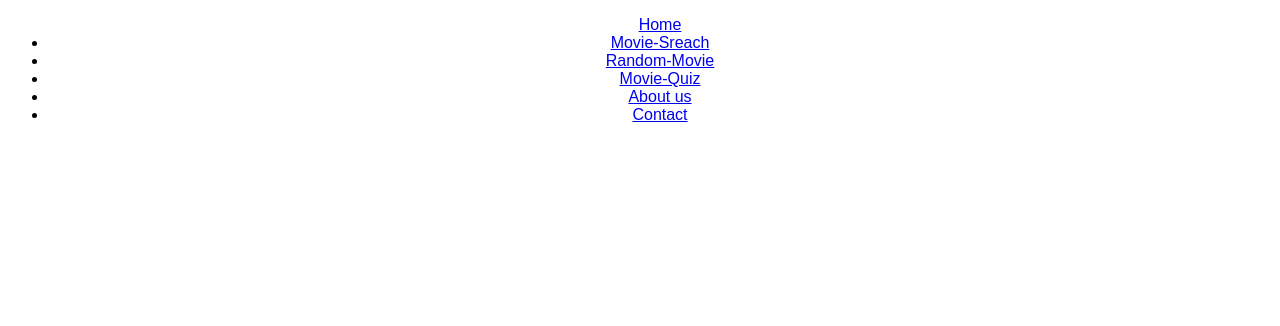
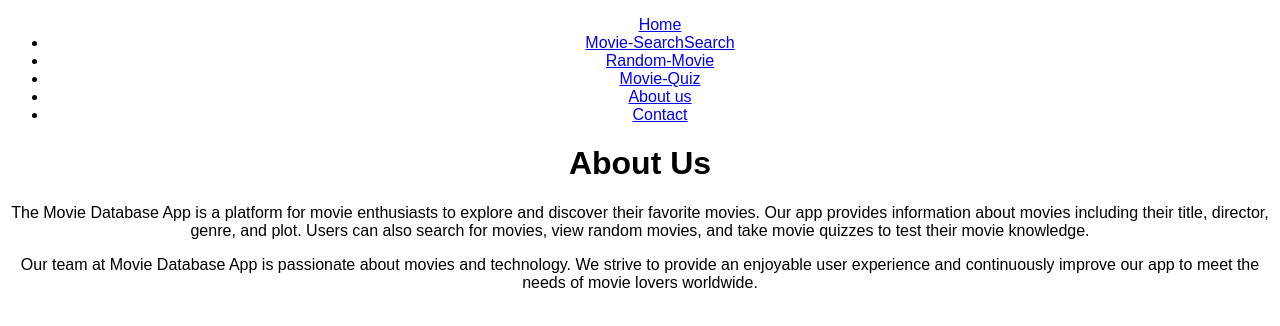
Before and after one commit to schafelz/Phase1-movieproject, a React (Create React App) app: page /AboutUs in a window 1280 px wide. Shown: the top 326 px of the page. Built offline with nearby package versions, Linux system fonts and the light colour scheme.

Commit message:
Update 3 files added AboutUs.js and rotues

```diff
--- /dev/null
+++ b/src/AboutUs.js
@@ -0,0 +1,25 @@
+import "./styles.css";
+import React from "react";
+
+const AboutUs = () => {
+  return (
+    <div>
+      <h1>About Us</h1>
+      <p>
+        The Movie Database App is a platform for movie enthusiasts to explore
+        and discover their favorite movies. Our app provides information about
+        movies including their title, director, genre, and plot. Users can also
+        search for movies, view random movies, and take movie quizzes to test
+        their movie knowledge.
+      </p>
+      <p>
+        Our team at Movie Database App is passionate about movies and
+        technology. We strive to provide an enjoyable user experience and
+        continuously improve our app to meet the needs of movie lovers
+        worldwide.
+      </p>
+    </div>
+  );
+};
+
+export default AboutUs;
--- a/src/App.js
+++ b/src/App.js
@@ -6,6 +6,7 @@ import MoviePlot from "./MovieQuiz";
 import Contact from "./Contact";
 import Success from "./Success";
 import MovieDatabase from "./MovieDatabase";
+import AboutUs from "./AboutUs";
 
 export default function App() {
   return (
@@ -15,6 +16,7 @@ export default function App() {
         <Route path="/MovieDatabase" element={<MovieDatabase />} />
         <Route path="/MoviePlot" element={<MoviePlot />} />
         <Route path="/Contact" element={<Contact />} />
+        <Route path="/AboutUs" element={<AboutUs />} />
         <Route
           path="/Contact/Success/:name/:email/:concern"
           element={<Success />}
--- a/src/NavBar.js
+++ b/src/NavBar.js
@@ -10,7 +10,7 @@ function Navbar() {
             <Link to="/">Home</Link>
           </li>
           <li>
-            <Link to="/MovieDatabase">Movie-Sreach</Link>
+            <Link to="/MovieDatabase">Movie-SearchSearch</Link>
           </li>
           <li>
             <Link to="/">Random-Movie</Link>
@@ -19,7 +19,7 @@ function Navbar() {
             <Link to="/MoviePlot">Movie-Quiz</Link>
           </li>
           <li>
-            <Link to="/contact">About us</Link>
+            <Link to="/AboutUs">About us</Link>
           </li>
           <li>
             <Link to="/contact">Contact</Link>
```
